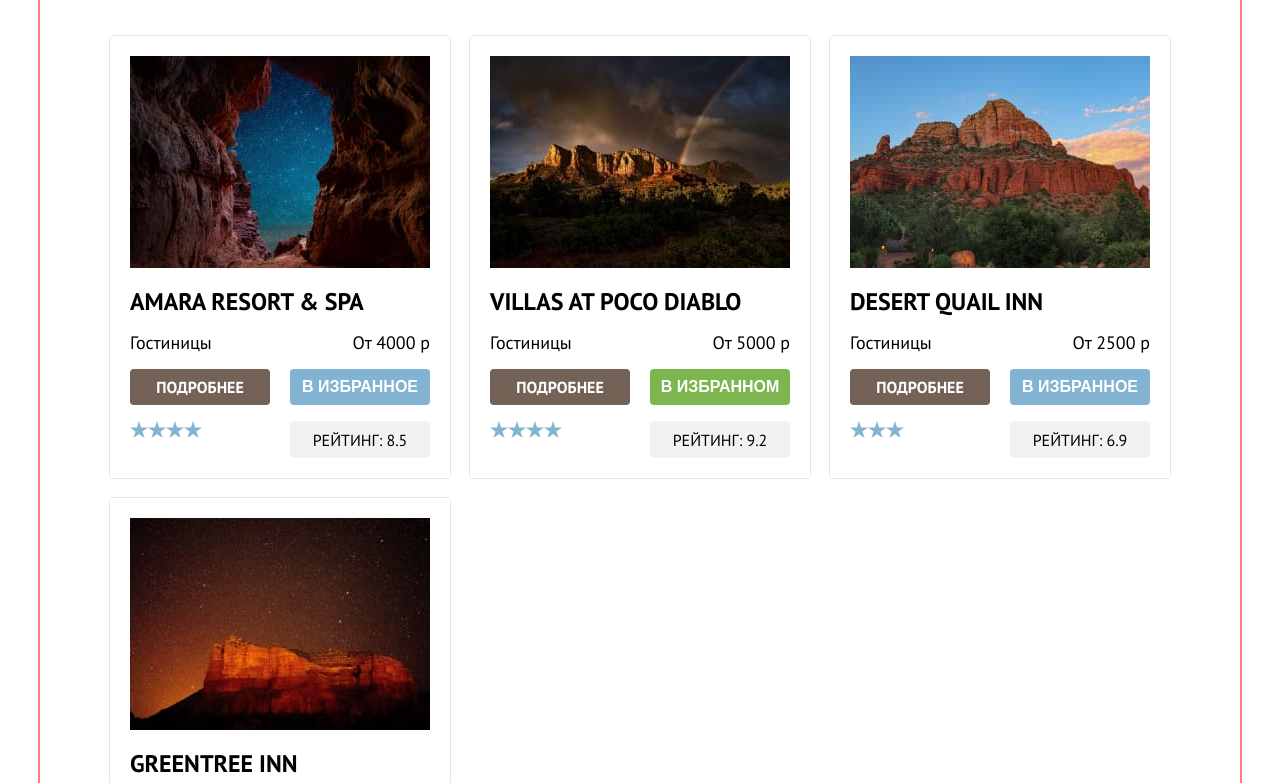
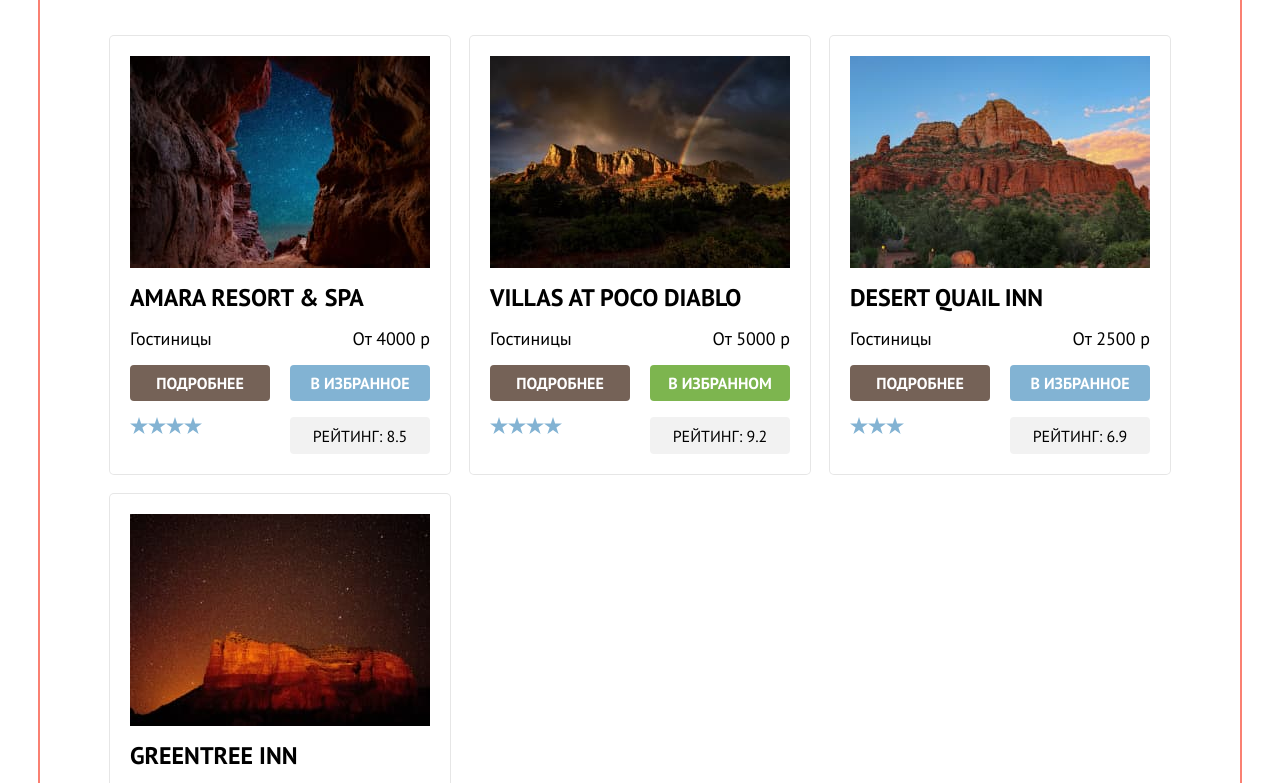
Before and after one commit to htmlacademy-htmlcss/2418863-sedona-38, a plain HTML site: page catalog.html in a window 1280 px wide. Shown: the part 584-1367 px from the top of the page. Drawn offline with Linux system fonts and the light colour scheme.

Commit message:
Рефакторинг карточек на гридах

```diff
--- a/styles/styles.css
+++ b/styles/styles.css
@@ -86,11 +86,17 @@ ul {
 }*/
 
 button {
+  font-family: inherit;
+  font-size: 16px;
+  line-height: 20px;
+  font-weight: 700;
   color: #fff;
   text-transform: uppercase;
   text-align: center;
   font-style: normal;
   border-radius: 4px;
+  border-style: none;
+  padding: 8px 10px;
 }
 
 .button-blue {
@@ -99,7 +105,7 @@ button {
 
 .button-brown {
   background: #756257;
-  min-height: 50px;
+
 }
 
 .button-grey {
@@ -432,6 +438,7 @@ button {
   color: #fff;
   border-radius: 4px;
   text-transform: uppercase;
+  padding: 8px 50px;
 }
 
 .subscribe-button {
@@ -733,6 +740,11 @@ button {
   grid-column: 1/-1;
 }
 
+.catalog-img {
+  display: block;
+  object-fit: contain;
+}
+
 .catalog-title-link {
   display: block;
   grid-column: 1/-1;
@@ -769,28 +781,11 @@ button {
   text-transform: uppercase;
   box-sizing: border-box;
   padding: 8px;
-  align-items: center;
   border-radius: 4px;
   min-height: 36px;
 }
 
-.button-hotel-blue {
-  display: grid;
-  justify-content: center;
-  color: #fff;
-  text-decoration: none;
-  font-size: 16px;
-  font-style: normal;
-  font-weight: 700;
-  line-height: 20px;
-  text-transform: uppercase;
-  box-sizing: border-box;
-  padding: 8px;
-  align-items: center;
-  border-radius: 4px;
-  min-height: 36px;
-  border-style: none;
-}
+.button-hotel-blue {}
 
 
 .rating,
```
